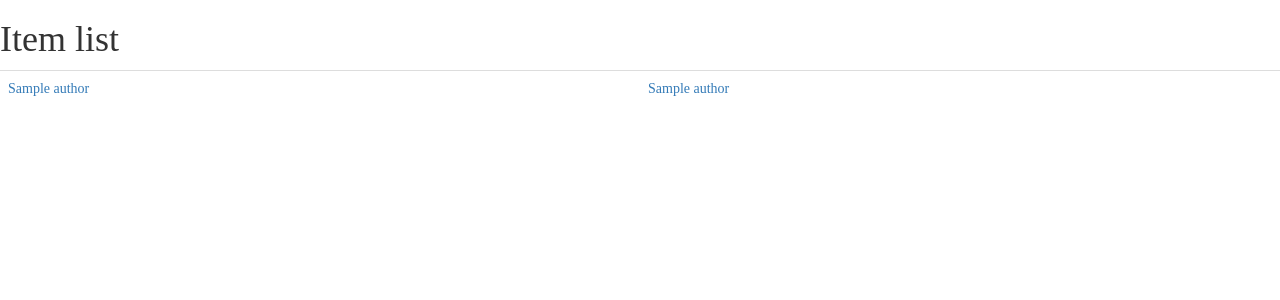
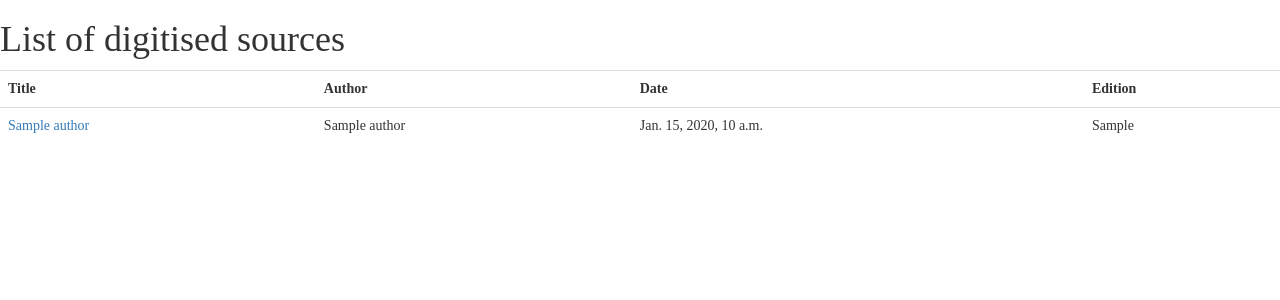
Before and after one commit to ahankinson/BassCulture, a Django app: template bassculture/templates/item/item_list.html in a window 1280 px wide. Shown: the top 300 px of the page. Run offline with Django 3.2, Linux system fonts and the light colour scheme; the template is opened without the code that fills it: most values are stand-ins (such as "Sample title", 1, 10 or a date in 2020); some libraries are stand-ins or nearby versions; some web fonts are replaced.

Commit message:
fixed the template of the list of items (e.g. 'list of digitised sources') - it might be a good idea to keep an /items/ list (though this is easily achieved via faceting) - we'll see

```diff
--- a/bassculture/templates/item/item_list.html
+++ b/bassculture/templates/item/item_list.html
@@ -5,13 +5,21 @@
 {% endblock %}
 
 {% block body %}
-    <h1>Item list</h1>
+    <h1>List of digitised sources</h1>
 
     <table class="table">
+    <tr>
+        <th>Title</th>
+        <th>Author</th>
+        <th>Date</th>
+        <th>Edition</th>
+    </tr>
     {% for item in content %}
     <tr>
-        <td><a href="{{ item.url }}">{{ item.author_name }}</a></td>
         <td><a href="{{ item.url }}">{{ item.source_title }}</a></td>
+        <td>{{ item.author_name }}</a></td>
+        <td>{{ item.source_date }}</a></td>
+        <td>{{ item.source_edition }}</a></td>
     </tr>
     {% endfor %}
     </table>
```
Also changed, not shown: bassculture/models/item.py (+9 -1 lines), bassculture/serializers/item.py (+6 -2 lines), bassculture/models/source.py (line endings or trailing spaces), bassculture/serializers/source.py (line endings or trailing spaces).
